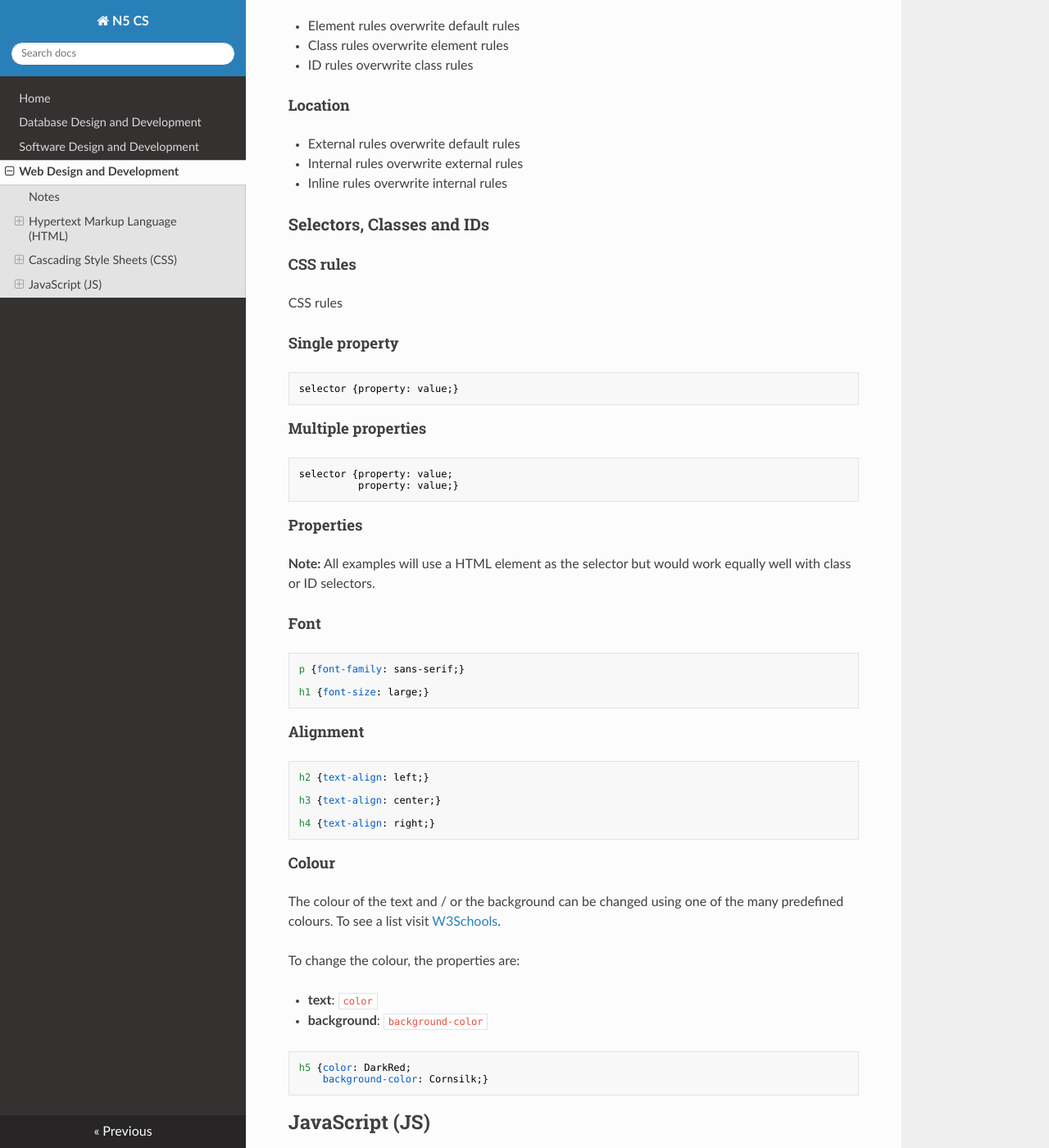
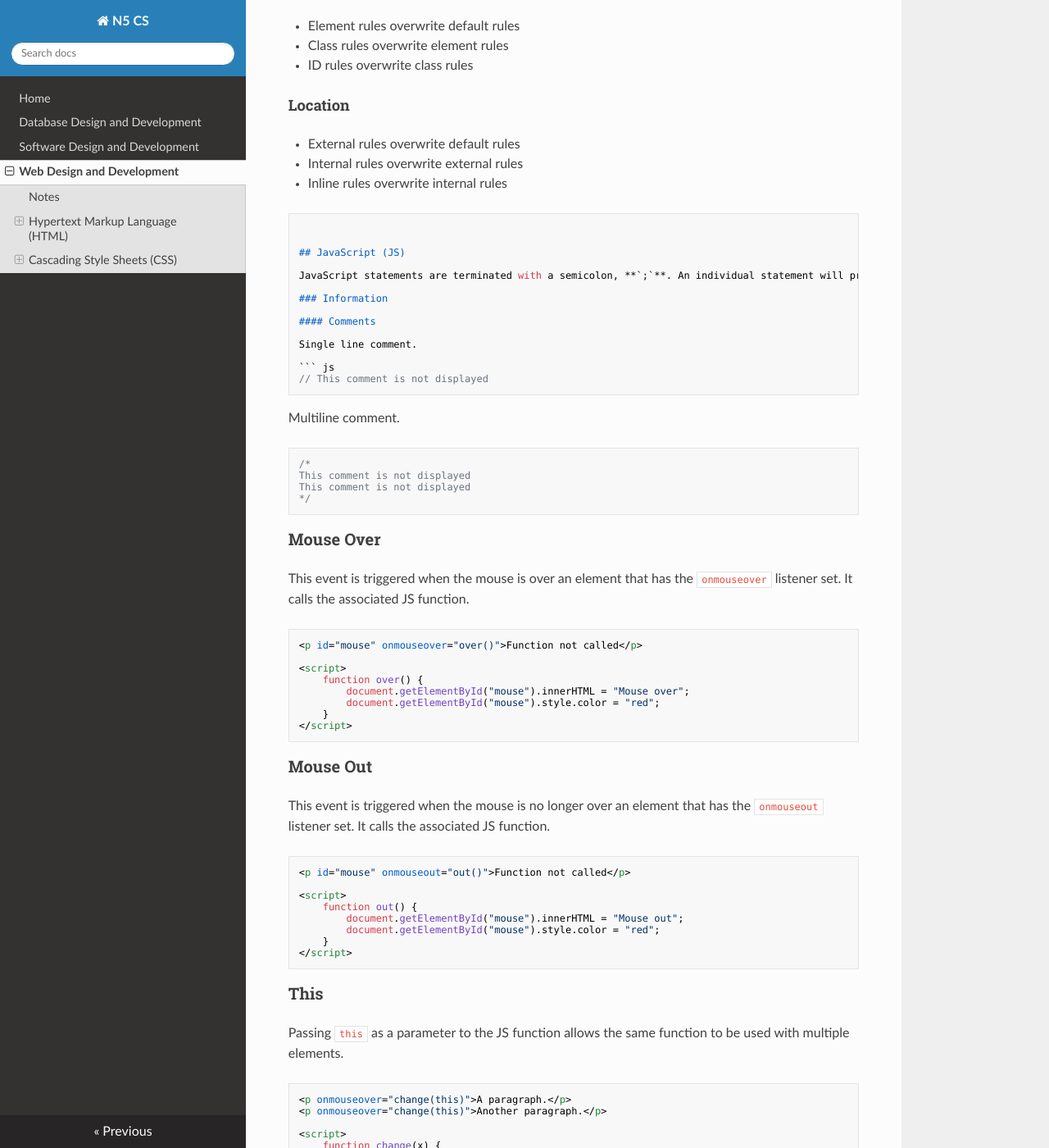
Before and after one commit to MrFriendCS/N5-CS, an MkDocs documentation site: the page built from docs/N5-CS-WDD.md, in a window 1280 px wide and 1400 px high, scrolled down 6548 px. Shown: the whole window at 82% size. Built offline with MkDocs 1.6.1, drawn with Linux system fonts in a browser that asks for light colours; nearby versions of some CDN libraries; some of the changed text lies outside the part shown.

Commit message:
docs/N5-CS-WDD.md updated from https://stackedit.io/

````diff
--- a/docs/N5-CS-WDD.md
+++ b/docs/N5-CS-WDD.md
@@ -347,59 +347,7 @@
  * Inline rules overwrite internal rules
 
 
-### Selectors, Classes and IDs
 
-#### CSS rules
-
-CSS rules
-
-#### Single property
-
-``` css
-selector {property: value;}
-```
-
-#### Multiple properties
-
-``` css
-selector {property: value;
-          property: value;}
-```
-
-#### Properties
-
-**Note:** All examples will use a HTML element as the selector but would work equally well with class or ID selectors.
-
-#### Font
-
-``` css
-p {font-family: sans-serif;}
-
-h1 {font-size: large;}
-```
-
-#### Alignment
-
-``` css
-h2 {text-align: left;}
-
-h3 {text-align: center;}
-
-h4 {text-align: right;}
-```
-
-#### Colour
-
-The colour of the text and / or the background can be changed using one of the many predefined colours.  To see a list visit [W3Schools](https://www.w3schools.com/colors/colors_names.asp).
-
-To change the colour, the properties are:
-
-* __text__: `color`
-* __background__: `background-color`
-
-``` css
-h5 {color: DarkRed;
-    background-color: Cornsilk;}
 ```
 
 
````
Also changed, not shown: other parts of docs/N5-CS-WDD.md (+1 -1 lines).
